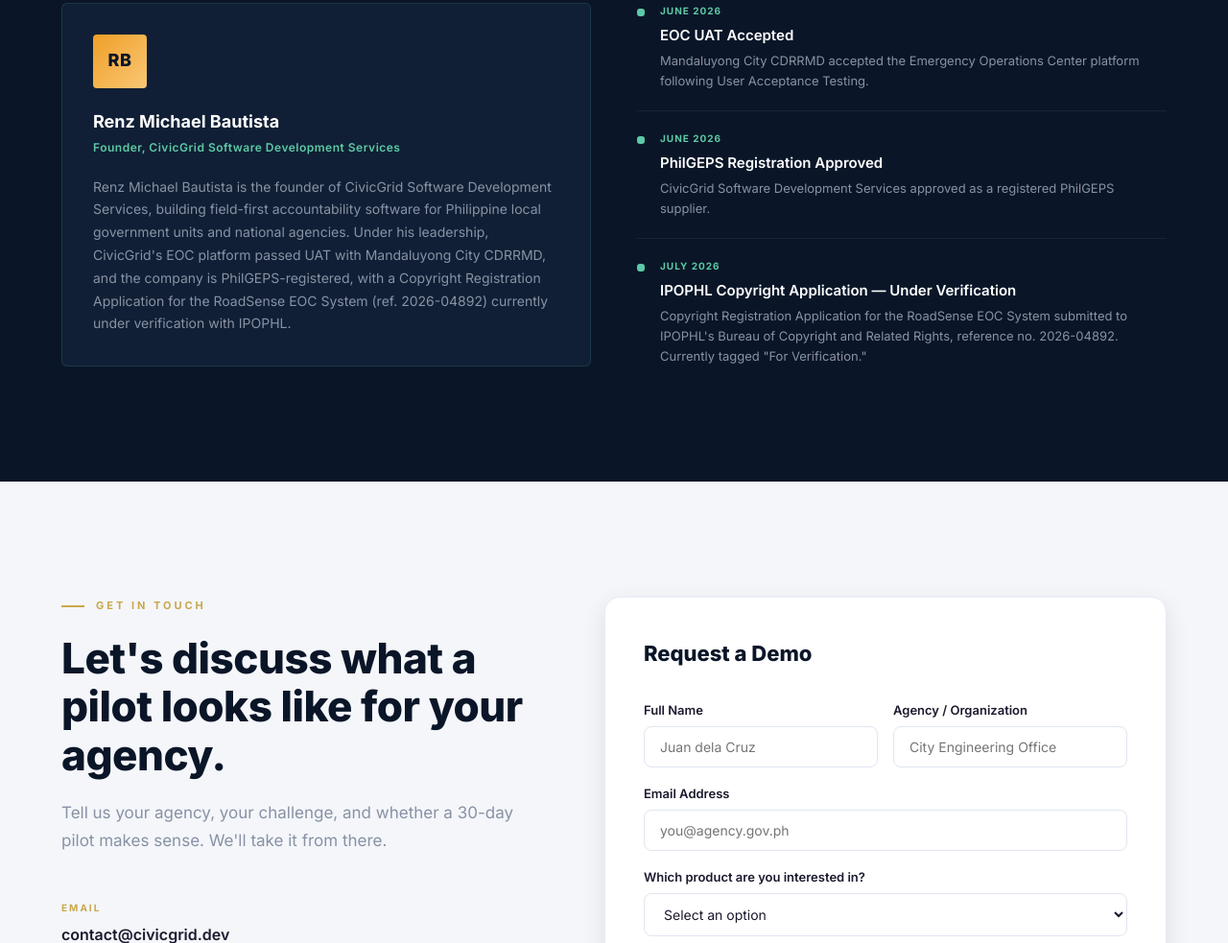
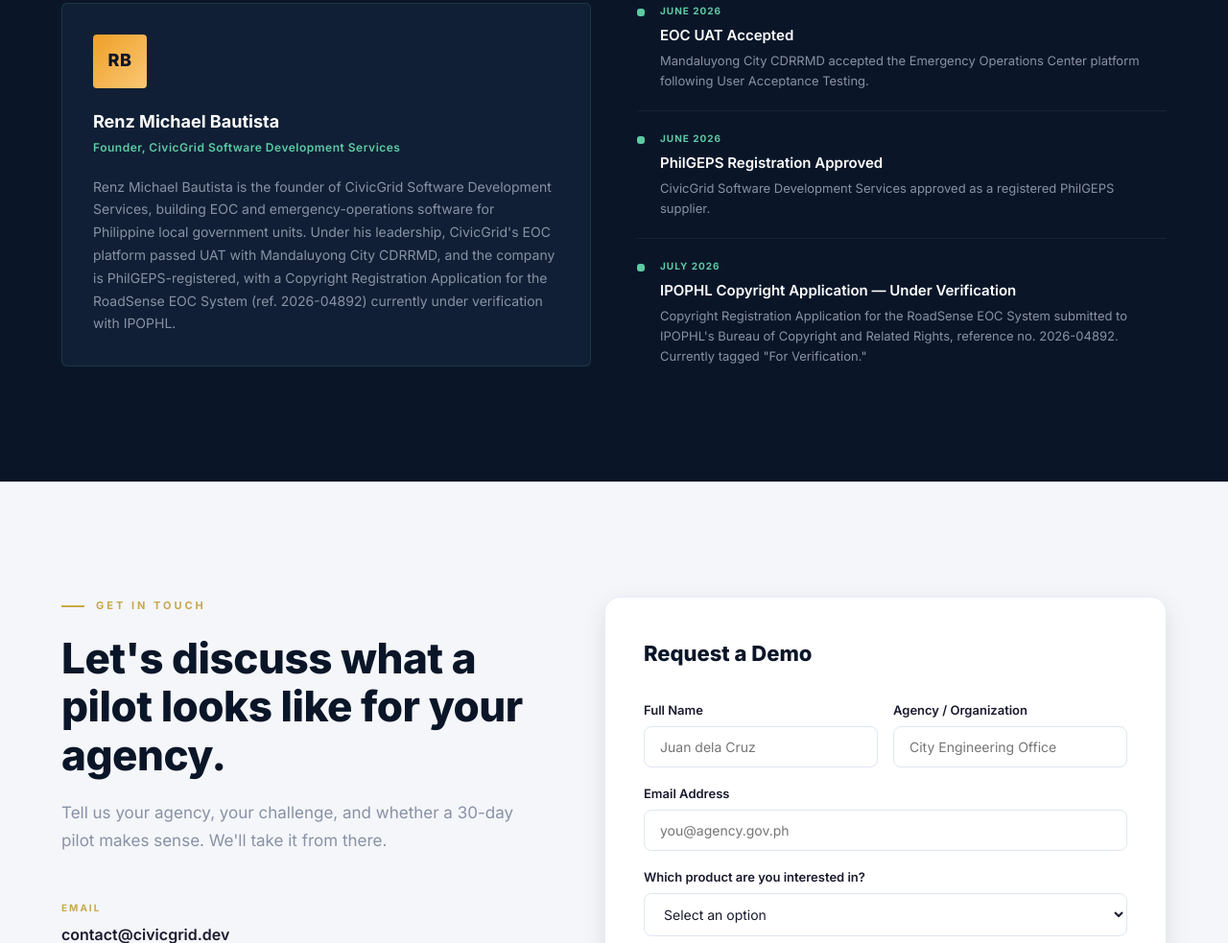
Before and after one commit to renzmichaelb396-coder/civicgrid-website, a website: page index.html in a window 1280 px wide. Shown: the part 5910-6893 px from the top of the page at 96% size. Drawn offline with Linux system fonts and the light colour scheme.

Commit message:
fix(founder-bio): replace placeholder bio with Renz-approved text
Drops unsupported "field-first accountability" / "national agencies"
claims from the founder bio and replaces with the fact-checked
sentence. Extends the founder-bio Playwright test to assert those
phrases are absent going forward.

```diff
--- a/index.html
+++ b/index.html
@@ -1745,7 +1745,7 @@
                     <div class="founder-monogram">RB</div>
                     <div class="founder-name">Renz Michael Bautista</div>
                     <div class="founder-title">Founder, CivicGrid Software Development Services</div>
-                    <p class="founder-bio">Renz Michael Bautista is the founder of CivicGrid Software Development Services, building field-first accountability software for Philippine local government units and national agencies. Under his leadership, CivicGrid's EOC platform passed UAT with Mandaluyong City CDRRMD, and the company is PhilGEPS-registered, with a Copyright Registration Application for the RoadSense EOC System (ref. 2026-04892) currently under verification with IPOPHL.</p>
+                    <p class="founder-bio">Renz Michael Bautista is the founder of CivicGrid Software Development Services, building EOC and emergency-operations software for Philippine local government units. Under his leadership, CivicGrid's EOC platform passed UAT with Mandaluyong City CDRRMD, and the company is PhilGEPS-registered, with a Copyright Registration Application for the RoadSense EOC System (ref. 2026-04892) currently under verification with IPOPHL.</p>
                 </div>
                 <div class="milestones-list reveal reveal-delay-2">
                     <div class="milestone-item">
```
Also changed, not shown: tests/e2e/website-chaos.spec.ts (+3 -0 lines).
